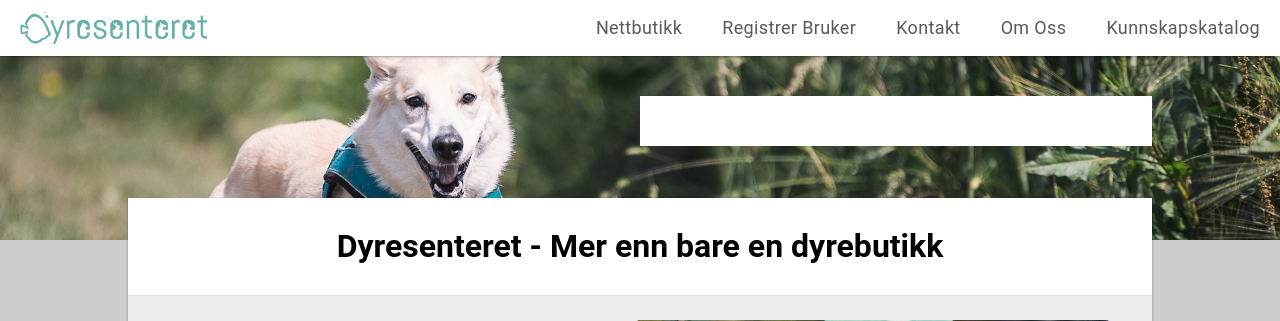
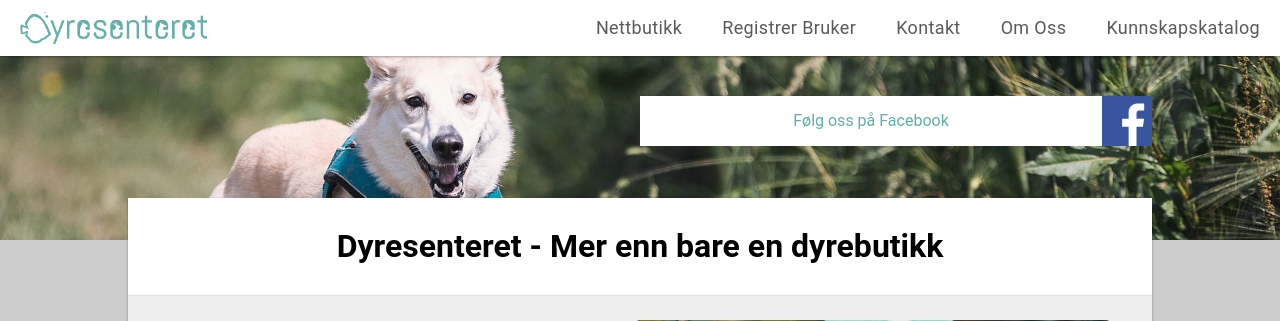
Before and after one commit to camelgod/webtek_2017h, a Flask app: page / in a window 1280 px wide. Shown: the top 321 px of the page. Run offline with Flask 2, Linux system fonts and the light colour scheme; some libraries are stand-ins or nearby versions.

Commit message:
Add top facebook banner on index

```diff
--- a/app/static/style.css
+++ b/app/static/style.css
@@ -575,17 +575,22 @@ input[type=number] {
 	text-align:center;
 	margin-left:50%;
 	width:40%;
-  height:50px;
+	height:50px;
 	display:inline-block;
 	position:relative;
 	top:40%;
 }
+.header-media p {
+	display:inline;
+	line-height:50px;
+}
 
 .social-buttons {
+    display:inline;
     width:50px;
     height:50px;
     margin:0px;
-    float:left;
+    float:right;
 }
 @media screen and (max-width: 650px) {
 	.fb_iframe_widget {
--- a/app/templates/index.html
+++ b/app/templates/index.html
@@ -2,29 +2,25 @@
 
 <!-- Javascript for like-button -->
 <div id="fb-root"></div>
-<script>(function(d, s, id) {
-  var js, fjs = d.getElementsByTagName(s)[0];
-  if (d.getElementById(id)) return;
-  js = d.createElement(s); js.id = id;
-  js.src = 'https://connect.facebook.net/nb_NO/sdk.js#xfbml=1&version=v2.11&appId=141143236230931';
-  fjs.parentNode.insertBefore(js, fjs);
-}(document, 'script', 'facebook-jssdk'));
-</script>
 
 <div class="page_container">
 	<div class="page_header">
+		<a href="https://www.facebook.com/dyresenteret.aalesund/">
 		<div class="header-media">
+
+			<p>Følg oss på Facebook</p>
+			<img class="social-buttons" src="../static/facebook_icon.svg"/>
 		</div>
+		</a>
 	</div>
 	<div class="full">
 		<div class="page_box big">
 			<div class="box_header center">
-				<h1>Dyresenteret - Mer enn bare en dyrebutikk<div class="fb-like" data-href="https://www.facebook.com/dyresenteret.aalesund/" data-layout="button_count" data-action="like" data-size="large" data-show-faces="false" data-share="false"></div>
-				</h1>
+				<h1>Dyresenteret - Mer enn bare en dyrebutikk</h1>
 			</div>
 			<div class="box_content">
 				<div class="row two">
-                    <div class="col center">
+					<div class="col center">
 							<p>Vi har det du trenger</p>
 							<p class="paragraph no-padding-right">I vår dyrebutikk finner man det meste man trenger til hund, katt, gnager, kanin, reptil og innen akvaristikk.<br><br> I tillegg til at vi er en vanlig dyrebutikk kan man benytte seg av tjenester som klipp og pelsstell av hund eller få hunden behandlet hos vår dyktige dyrekiropraktor.</p>
 					</div>
```
Also changed, not shown: app/static/facebook_icon.svg (added).
